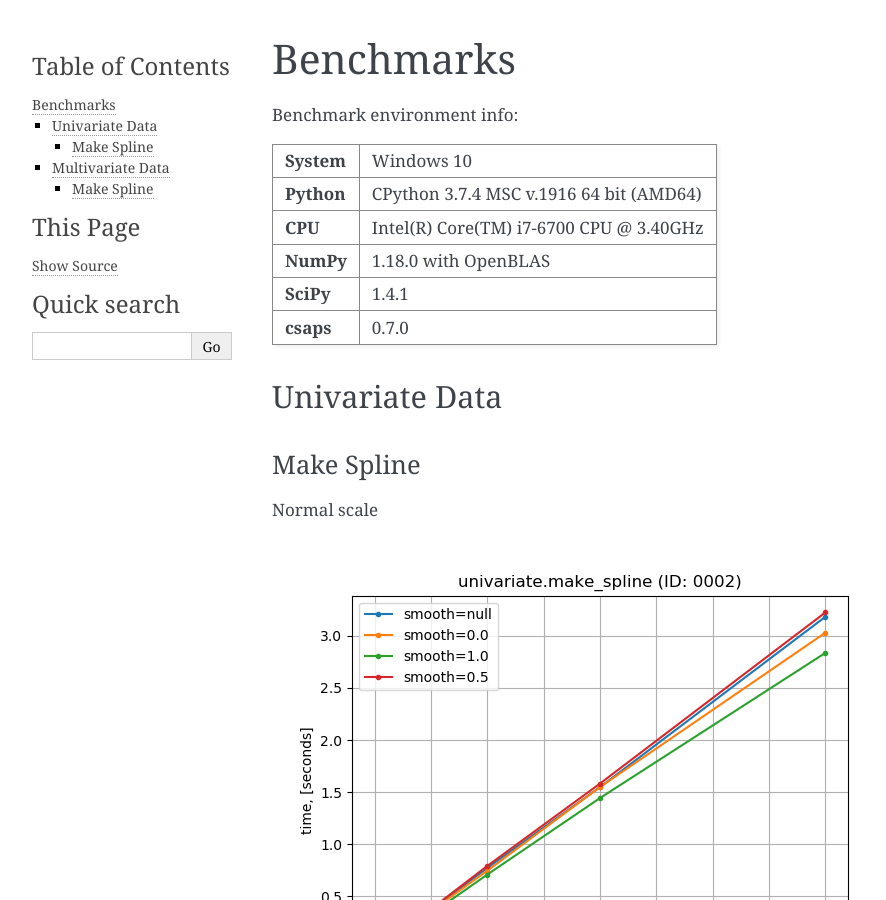
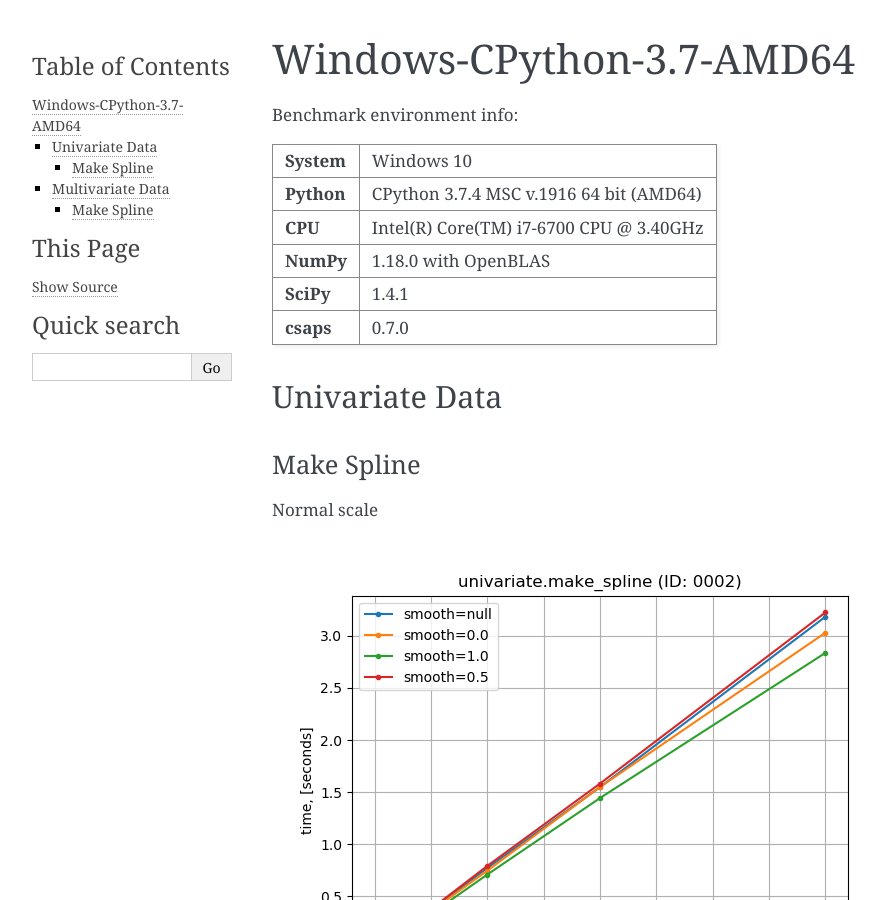
Before and after one commit to espdev/csaps, a Sphinx documentation site: the page built from docs/benchmarks/windows-cpython-3.7-amd64.rst, in a window 1280 px wide and 900 px high. Shown: the whole window, without its empty margins (148-1034 px from the left). Built offline with Sphinx 7.4.7, drawn with Linux system fonts in a browser that asks for light colours.

Commit message:
Structuring benchmarks

```diff
--- a/docs/benchmark.rst
+++ b/docs/benchmarks/windows-cpython-3.7-amd64.rst
@@ -1,7 +1,5 @@
-.. _benchmark:
-
-Benchmarks
-==========
+Windows-CPython-3.7-AMD64
+=========================
 
 Benchmark environment info:
 
@@ -33,17 +31,17 @@
 
 Normal scale
 
-.. image:: _static/benchmark/univariate_make_spline.png
+.. image:: ../_static/benchmarks/windows-cpython-3.7-amd64/univariate_make_spline.png
     :align: left
 
 Logarithmic X scale
 
-.. image:: _static/benchmark/univariate_make_spline_semilogx.png
+.. image:: ../_static/benchmarks/windows-cpython-3.7-amd64/univariate_make_spline_semilogx.png
     :align: left
 
 Logarithmic X,Y scale
 
-.. image:: _static/benchmark/univariate_make_spline_loglog.png
+.. image:: ../_static/benchmarks/windows-cpython-3.7-amd64/univariate_make_spline_loglog.png
     :align: left
 
 Multivariate Data
@@ -54,15 +52,15 @@
 
 Normal scale
 
-.. image:: _static/benchmark/multivariate_make_spline.png
+.. image:: ../_static/benchmarks/windows-cpython-3.7-amd64/multivariate_make_spline.png
     :align: left
 
 Logarithmic X scale
 
-.. image:: _static/benchmark/multivariate_make_spline_semilogx.png
+.. image:: ../_static/benchmarks/windows-cpython-3.7-amd64/multivariate_make_spline_semilogx.png
     :align: left
 
 Logarithmic X,Y scale
 
-.. image:: _static/benchmark/multivariate_make_spline_loglog.png
+.. image:: ../_static/benchmarks/windows-cpython-3.7-amd64/multivariate_make_spline_loglog.png
     :align: left
--- a/docs/index.rst
+++ b/docs/index.rst
@@ -47,7 +47,7 @@
 
     formulation
     manual
-    benchmark
+    benchmarks
     api
 
 
```
Also changed, not shown: docs/benchmarks.rst (added, +9 -0 lines), docs/_static/benchmarks/windows-cpython-3.7-amd64/multivariate_make_spline.png (renamed from docs/_static/benchmark/multivariate_make_spline.png), docs/_static/benchmarks/windows-cpython-3.7-amd64/multivariate_make_spline_loglog.png (renamed from docs/_static/benchmark/multivariate_make_spline_loglog.png), docs/_static/benchmarks/windows-cpython-3.7-amd64/multivariate_make_spline_semilogx.png (renamed from docs/_static/benchmark/multivariate_make_spline_semilogx.png), docs/_static/benchmarks/windows-cpython-3.7-amd64/univariate_make_spline.png (renamed from docs/_static/benchmark/univariate_make_spline.png), docs/_static/benchmarks/windows-cpython-3.7-amd64/univariate_make_spline_loglog.png (renamed from docs/_static/benchmark/univariate_make_spline_loglog.png), docs/_static/benchmarks/windows-cpython-3.7-amd64/univariate_make_spline_semilogx.png (renamed from docs/_static/benchmark/univariate_make_spline_semilogx.png).
